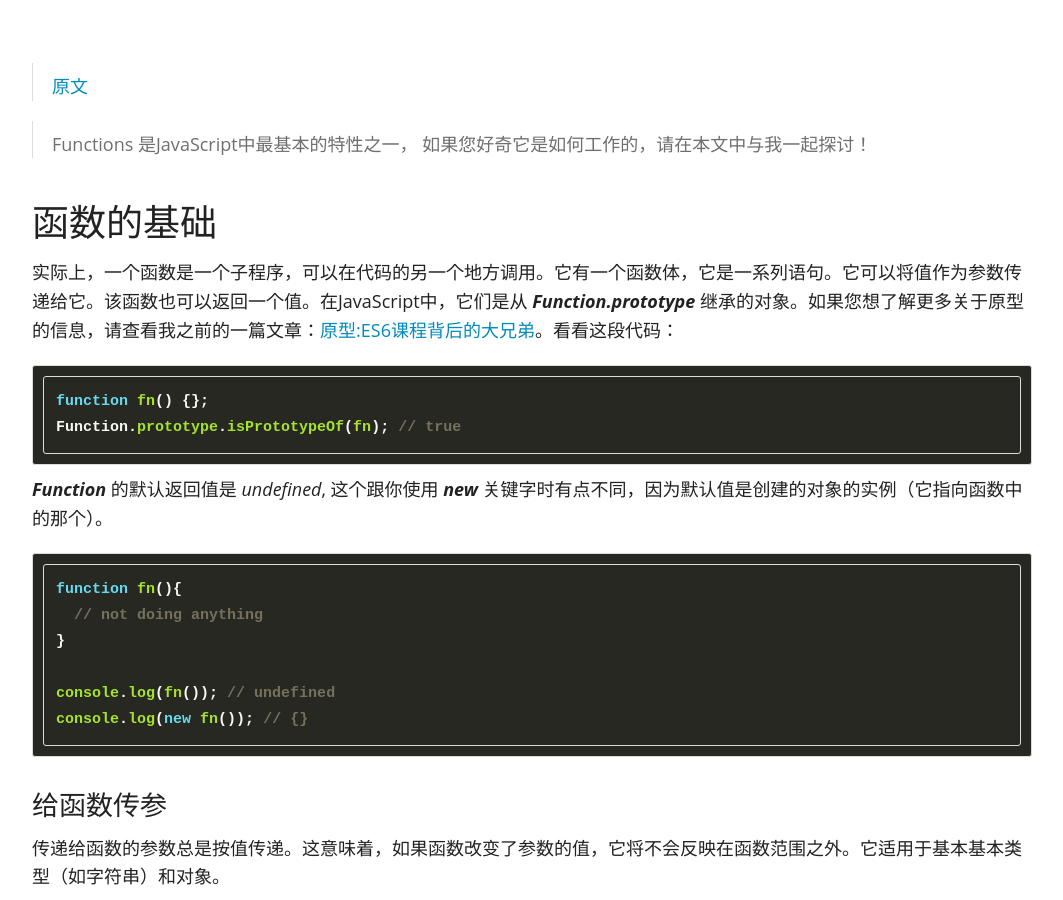
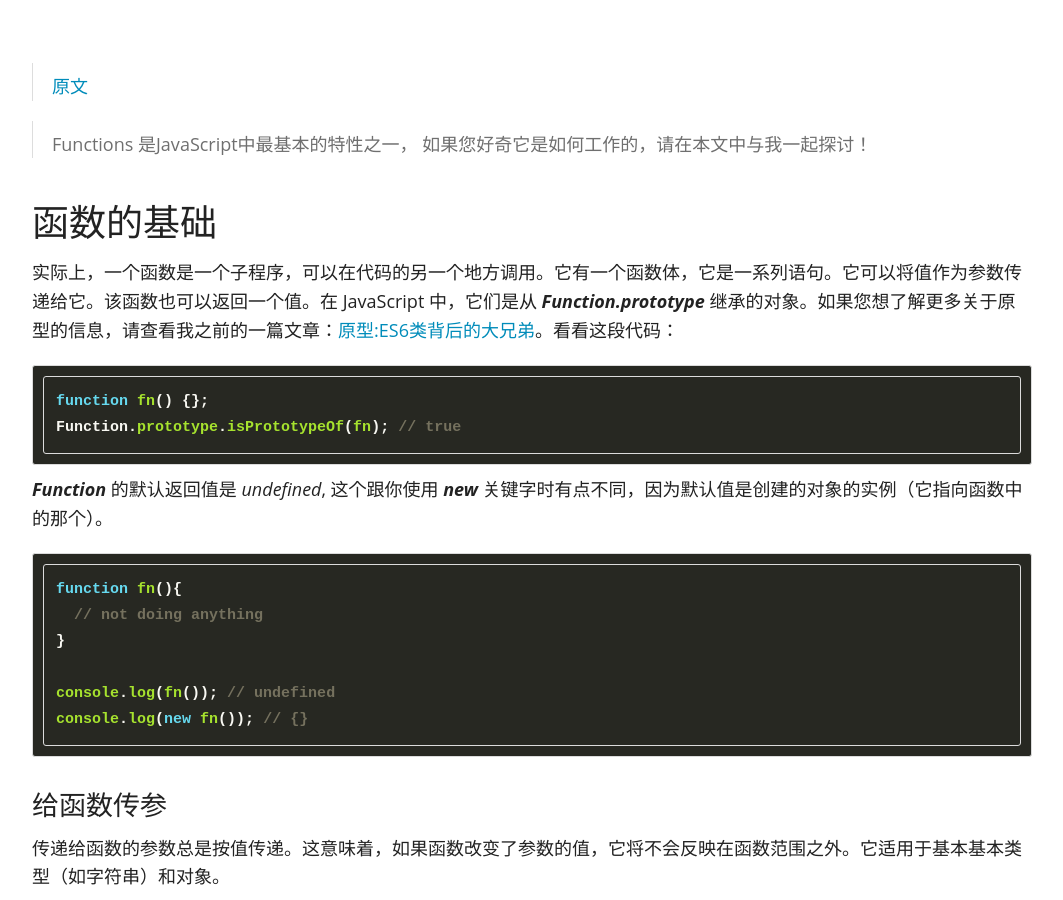
Before and after one commit to guocailee/guocailee.github.io, a Jekyll site: the page built from _posts/2018-05-28-diving-into-functions-passing-by-reference-is-a-lie.md, in a window 1280 px wide and 900 px high, scrolled down 450 px. Shown: the whole window, without its empty margins (108-1171 px from the left). Built offline with Jekyll 4.4.1, drawn with Linux system fonts in a browser that asks for light colours; nearby versions of some CDN libraries; comment, search, counter and statistics services are not loaded.

Commit message:
update post

````diff
--- a/_layouts/post.html
+++ b/_layouts/post.html
@@ -7,7 +7,7 @@
    {% include header.html %}
     <main id="notepad-post-container-simple" class="notepad-post-container-simple" role="main">
     <div class="row">
-      {% if site.toc %}
+      {% if site.toc == true %}
       <div class="toc">{{ content|toc_only }}</div>
       {% endif %}
       <article>
--- a/_posts/2018-05-28-diving-into-functions-passing-by-reference-is-a-lie.md
+++ b/_posts/2018-05-28-diving-into-functions-passing-by-reference-is-a-lie.md
@@ -16,7 +16,7 @@ featured: true
 
 ## 函数的基础
 
-实际上，一个函数是一个子程序，可以在代码的另一个地方调用。它有一个函数体，它是一系列语句。它可以将值作为参数传递给它。该函数也可以返回一个值。在JavaScript中，它们是从 ***Function.prototype*** 继承的对象。如果您想了解更多关于原型的信息，请查看我之前的一篇文章：[原型:ES6课程背后的大兄弟](https://wanago.io/2018/03/19/prototype-the-big-bro-behind-es6-class/)。看看这段代码：
+实际上，一个函数是一个子程序，可以在代码的另一个地方调用。它有一个函数体，它是一系列语句。它可以将值作为参数传递给它。该函数也可以返回一个值。在 JavaScript 中，它们是从 ***Function.prototype*** 继承的对象。如果您想了解更多关于原型的信息，请查看我之前的一篇文章：[原型:ES6类背后的大兄弟](https://wanago.io/2018/03/19/prototype-the-big-bro-behind-es6-class/)。看看这段代码：
 
 ```javascript
 function fn() {};
````
